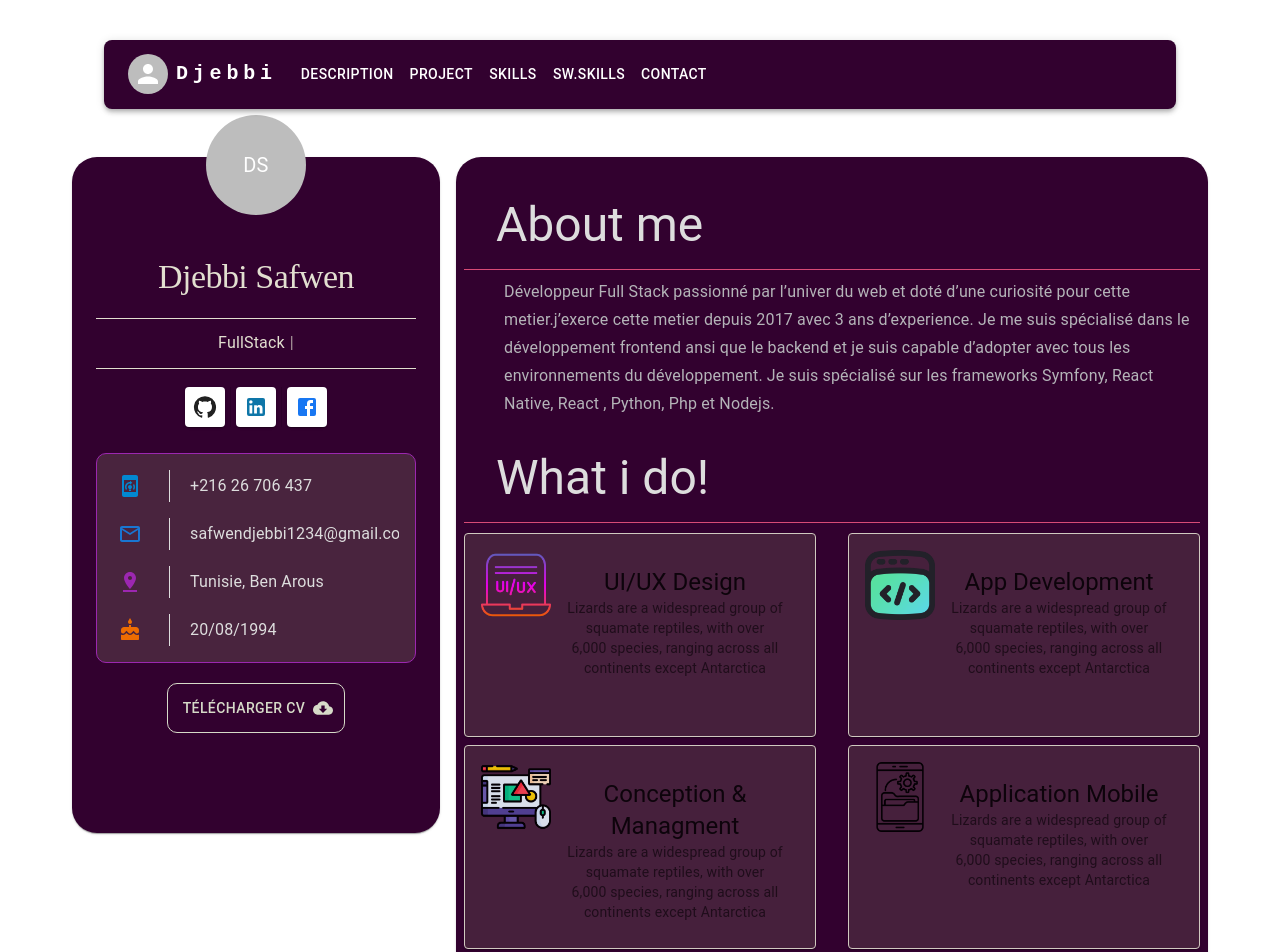
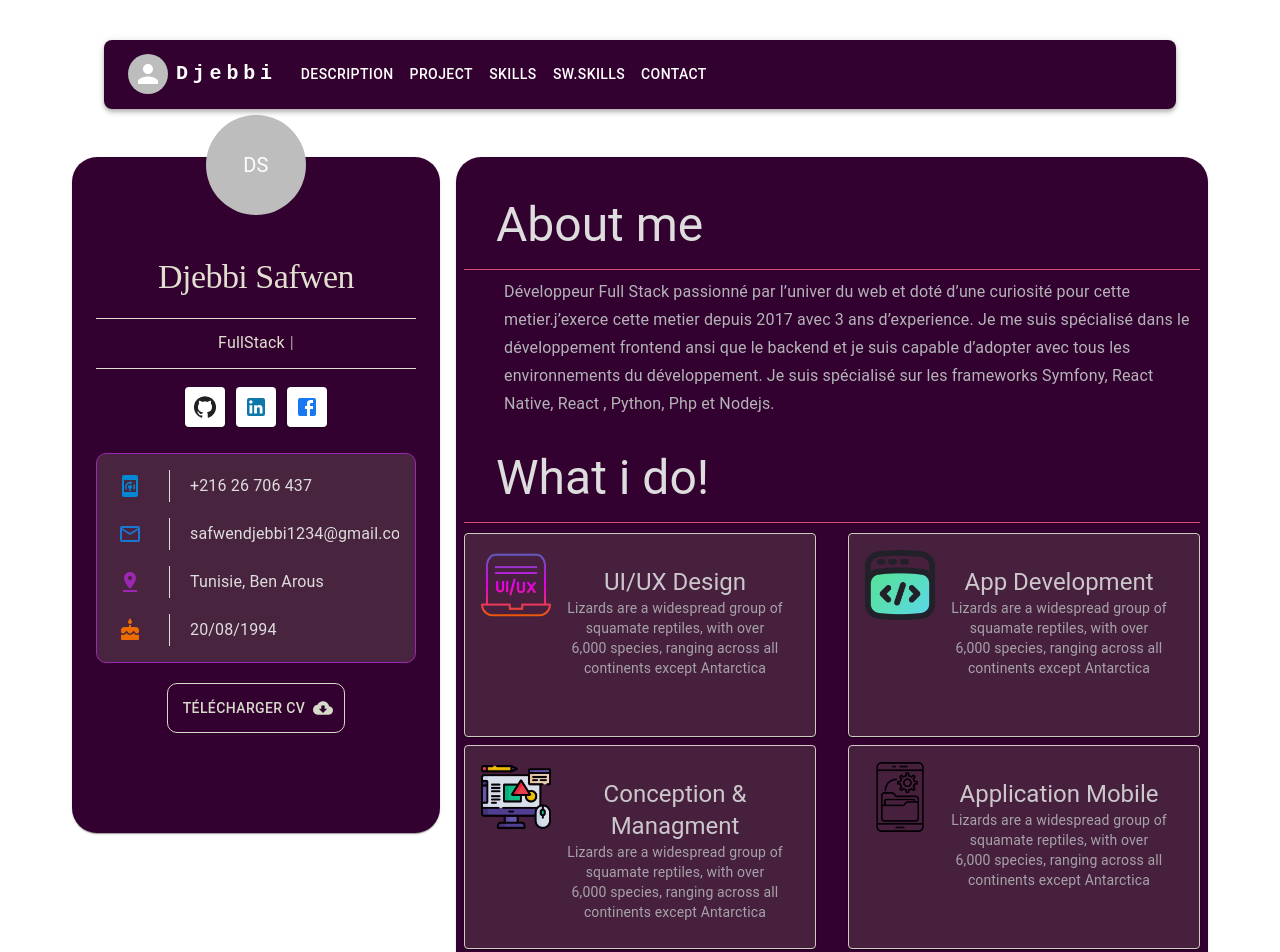
Before and after one commit to safwen-code/profileV5, a React (Create React App) app: page / in a window 1280 px wide. Shown: the top 952 px of the page. Built offline with nearby package versions, Linux system fonts and the light colour scheme.

Commit message:
finish description View

```diff
--- a/src/content/about/Description.jsx
+++ b/src/content/about/Description.jsx
@@ -102,10 +102,14 @@ const Description = () => {
                 alt="UIUX"
               />
               <CardContent>
-                <Typography variant="h5" component="div">
+                <Typography
+                  variant="h5"
+                  component="div"
+                  sx={{ color: '#DDDDDD' }}
+                >
                   UI/UX Design
                 </Typography>
-                <Typography variant="body2" color="text.secondary">
+                <Typography variant="body2" sx={{ color: '#B4B4B8' }}>
                   Lizards are a widespread group of squamate reptiles, with over
                   6,000 species, ranging across all continents except Antarctica
                 </Typography>
@@ -134,10 +138,14 @@ const Description = () => {
                 alt="applicationn Web"
               />
               <CardContent>
-                <Typography variant="h5" component="div">
+                <Typography
+                  variant="h5"
+                  component="div"
+                  sx={{ color: '#DDDDDD' }}
+                >
                   App Development
                 </Typography>
-                <Typography variant="body2" color="text.secondary">
+                <Typography variant="body2" sx={{ color: '#B4B4B8' }}>
                   Lizards are a widespread group of squamate reptiles, with over
                   6,000 species, ranging across all continents except Antarctica
                 </Typography>
@@ -166,10 +174,14 @@ const Description = () => {
                 alt="conception"
               />
               <CardContent>
-                <Typography variant="h5" component="div">
+                <Typography
+                  variant="h5"
+                  component="div"
+                  sx={{ color: '#DDDDDD' }}
+                >
                   Conception & Managment
                 </Typography>
-                <Typography variant="body2" color="text.secondary">
+                <Typography variant="body2" sx={{ color: '#B4B4B8' }}>
                   Lizards are a widespread group of squamate reptiles, with over
                   6,000 species, ranging across all continents except Antarctica
                 </Typography>
@@ -198,10 +210,14 @@ const Description = () => {
                 alt="applicationn Mobile"
               />
               <CardContent>
-                <Typography variant="h5" component="div">
+                <Typography
+                  variant="h5"
+                  component="div"
+                  sx={{ color: '#DDDDDD' }}
+                >
                   Application Mobile
                 </Typography>
-                <Typography variant="body2" color="text.secondary">
+                <Typography variant="body2" sx={{ color: '#B4B4B8' }}>
                   Lizards are a widespread group of squamate reptiles, with over
                   6,000 species, ranging across all continents except Antarctica
                 </Typography>
```
